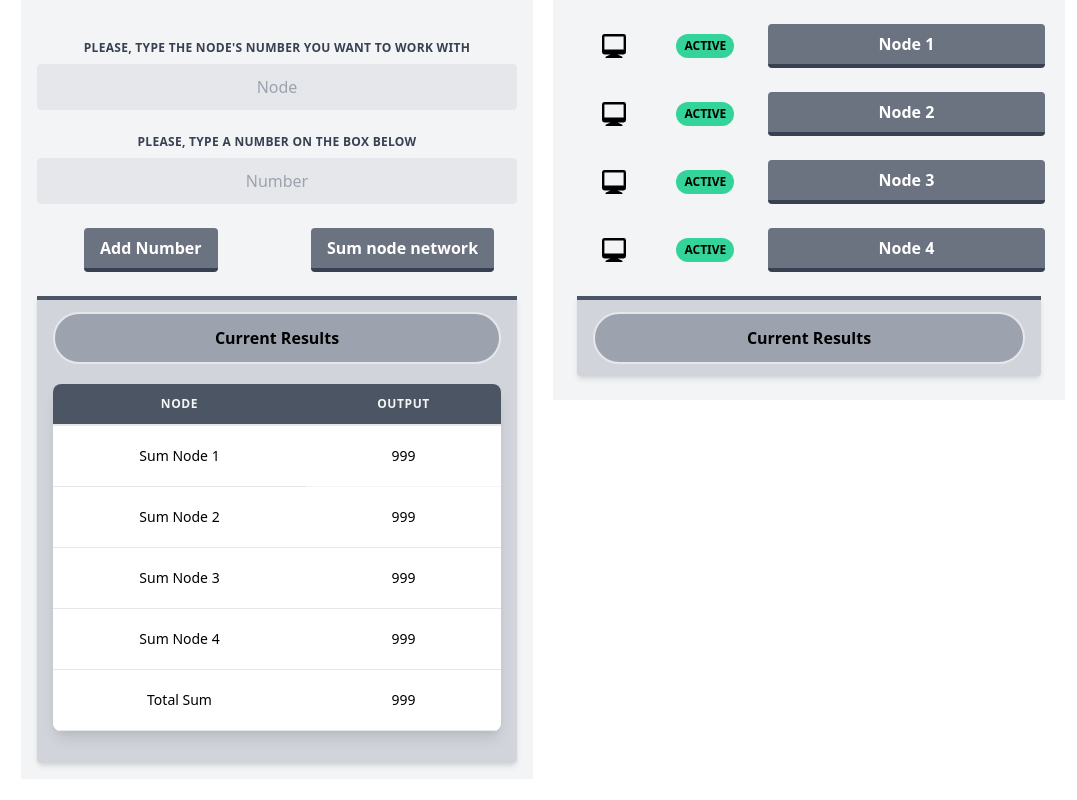
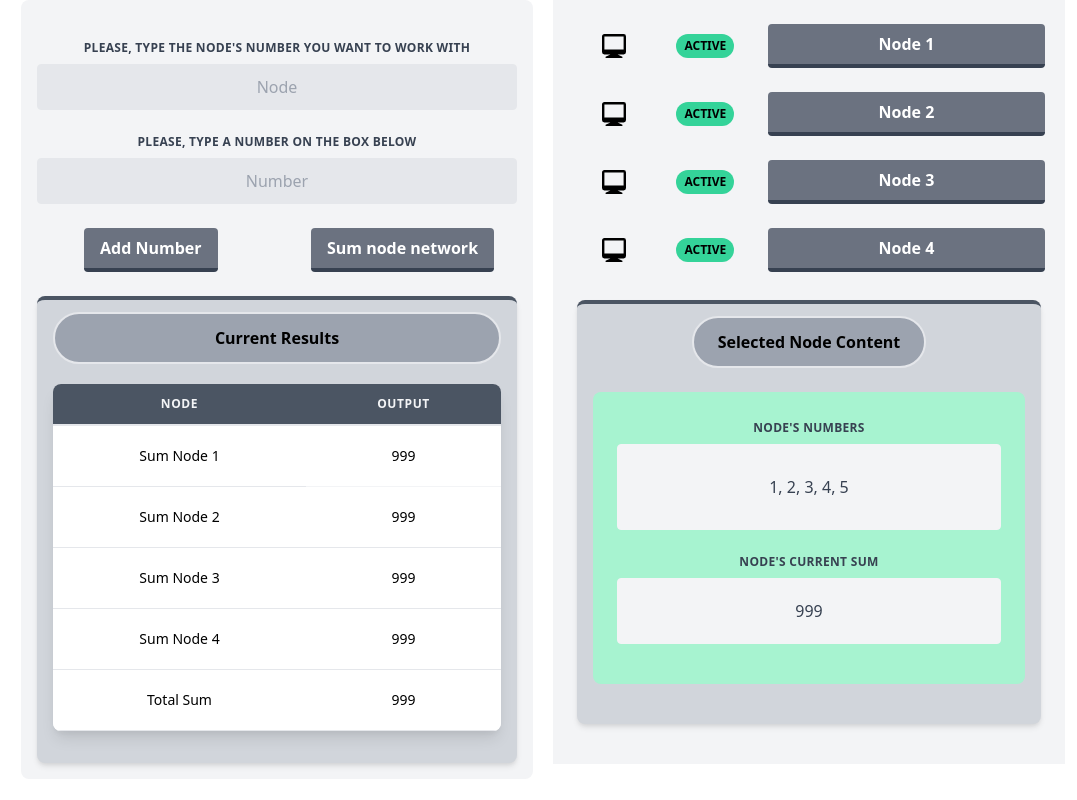
Before and after one commit to NilsonSpaghettiCode/p2p-summation-system, a plain HTML site: page front/index.html in a window 1280 px wide. Shown: the whole page, without its empty margins (97-1174 px from the left). Drawn offline with nearby package versions, Linux system fonts and the light colour scheme.

Commit message:
Se completó el panel lateral derecho

```diff
--- a/front/css/styles.css
+++ b/front/css/styles.css
@@ -1,4 +1,3 @@
-
 
 .hvr-grow {
     display: inline-block;
@@ -32,3 +31,8 @@
     -webkit-transition-timing-function: cubic-bezier(0.47, 2.02, 0.31, -0.36);
     transition-timing-function: cubic-bezier(0.47, 2.02, 0.31, -0.36);
 }
+
+.txt-a
+{
+    resize: none;
+}
--- a/front/index.html
+++ b/front/index.html
@@ -10,13 +10,13 @@
     <link rel="stylesheet" href="css/styles.css">
 </head>
 
-<body class="body">
+<body>
 
 
     <div class="flex mb-4 space-x-5">
         <div class="w-1/2 h-12">
             <div class="flex justify-end bg">
-                <form class="w-full max-w-lg bg-gray-100 pt-4 pr-4 pb-4 pl-4">
+                <form class="w-full max-w-lg bg-gray-100 pt-4 pr-4 pb-4 pl-4 rounded md:rounded-lg">
                     <div class="flex flex-wrap -mx-2 mb-6">
                         <div class="w-full md:w-1/1 px-2 mb-6 md:mb-0 text-center">
                             <br>
@@ -58,7 +58,7 @@
 
                     </div>
                     <div
-                        class="w-full md:w-1/1 px-2 mb-6 md:mb-0 text-center bg-gray-300 border-t-4 border-gray-600 rounded-b text-teal-900 px-4 py-3 shadow-md">
+                        class="w-full md:w-1/1 px-2 mb-6 md:mb-0 text-center bg-gray-300 border-t-4 border-gray-600 rounded md:rounded-lg text-teal-900 px-4 py-3 shadow-md">
 
                         <div class="block w-full">
                             <div class="rounded-full py-3 px-6 bg-gray-400 font-bold border-2 border-gray-200">
@@ -116,34 +116,15 @@
                                 </tr>
                             </table>
                         </div>
-
                     </div>
                 </form>
             </div>
-
         </div>
-
-
-
-
-
-
-
-
-
-
-
-
-
-
-
-
-
 
 
         <div class="w-1/2 h-12">
             <div class="flex justify-start">
-            <form class="w-full max-w-lg bg-gray-100 pt-6 pr-6 pb-6 pl-6">
+            <form class="w-full max-w-lg bg-gray-100 pt-6 pr-6 pb-10 pl-6">
 
                 <div class="flex flex-wrap -mx-3 mb-6">
 
@@ -196,7 +177,7 @@
                         </button>
                     </div>
                 </div>
-                <div class="flex flex-wrap -mx-3 mb-6">
+                <div class="flex flex-wrap -mx-3 mb-6 pb-1">
 
                     <div class="w-full md:w-1/5 px-2 mb-6 md:mb-0 flex flex-wrap content-center justify-center">
                         <svg class="w-6 h-6 md:w-auto" xmlns="http://www.w3.org/2000/svg" viewBox="0 0 20 20"><path d="M7 17H2a2 2 0 0 1-2-2V2C0 .9.9 0 2 0h16a2 2 0 0 1 2 2v13a2 2 0 0 1-2 2h-5l4 2v1H3v-1l4-2zM2 2v11h16V2H2z"/></svg>
@@ -217,16 +198,52 @@
 
 
 
-                <div
-                    class="w-full md:w-1/1 px-2 mb-6 md:mb-0 text-center bg-gray-300 border-t-4 border-gray-600 rounded-b text-teal-900 px-4 py-3 shadow-md">
+                <div class="w-full md:w-1/1 px-2 mb-6 md:mb-0 text-center bg-gray-300 border-t-4 border-gray-600 rounded md:rounded-lg text-teal-900 px-4 py-3 shadow-md pb-10">
 
-                    <div class="block w-full">
+                    <div class="flex flex-wrap w-full justify-center">
                         <div class="rounded-full py-3 px-6 bg-gray-400 font-bold border-2 border-gray-200">
-                            Current Results
+                            Selected Node Content
+                        </div>
+                    </div>
+
+                    <br>
+
+                    <div class="w-full md:w-1/1 px-2 mb-6 md:mb-0 flex flex-wrap content-center justify-center bg-green-200 pt-1 pr-4 pb-10 pl-4 rounded md:rounded-lg">
+                        <div class="w-full md:w-1/1 px-2 mb-6 md:mb-0 text-center">
+                            <br>
+                            <label class="block uppercase tracking-wide text-gray-700 text-xs font-bold mb-2">
+                                Node's numbers
+                            </label>
+                            <textarea class="txt-a appearance-none block w-full bg-gray-100 text-gray-700 border border-gray-100 rounded py-3 px-4 leading-tight focus:outline-none focus:bg-white focus:border-gray-500 content-center text-center" cols="30" rows="3" type="text" placeholder="Node" readonly>1, 2, 3, 4, 5</textarea>
+                        </div>
+
+                        <div class="w-full md:w-1/1 px-2 mb-6 md:mb-0 text-center">
+                            <br>
+                            <label class="block uppercase tracking-wide text-gray-700 text-xs font-bold mb-2">
+                                Node's current sum
+                            </label>
+                            <textarea class="txt-a appearance-none block w-full bg-gray-100 text-gray-700 border border-gray-100 rounded py-3 px-4 leading-tight focus:outline-none focus:bg-white focus:border-gray-500 content-center text-center" cols="30" rows="0" type="text" placeholder="Node" readonly>999</textarea>
                         </div>
 
 
                     </div>
+
+
+
+
+
+
+
+
+
+
+
+
+
+
+
+
+
 
                 </div>
             </form>
```
